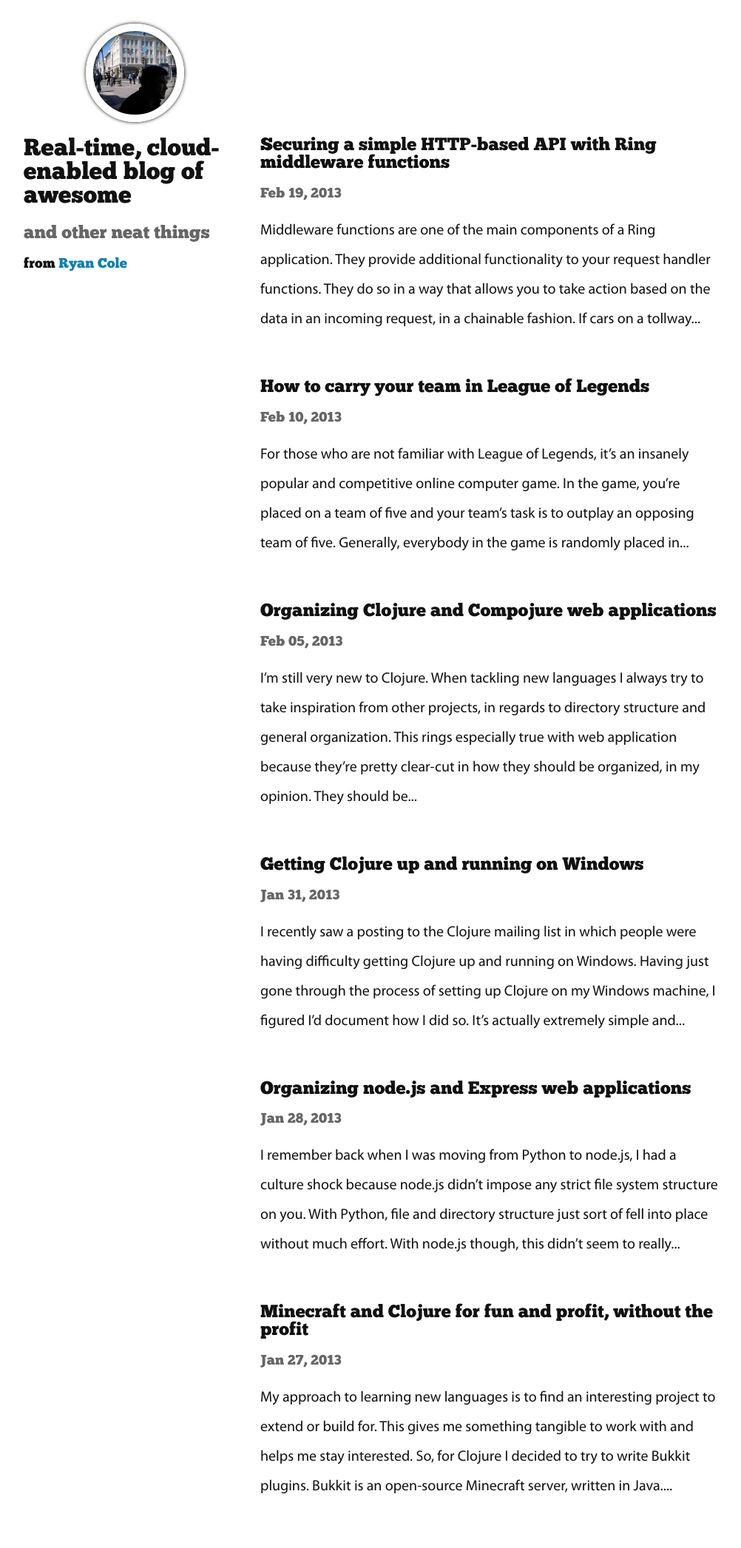
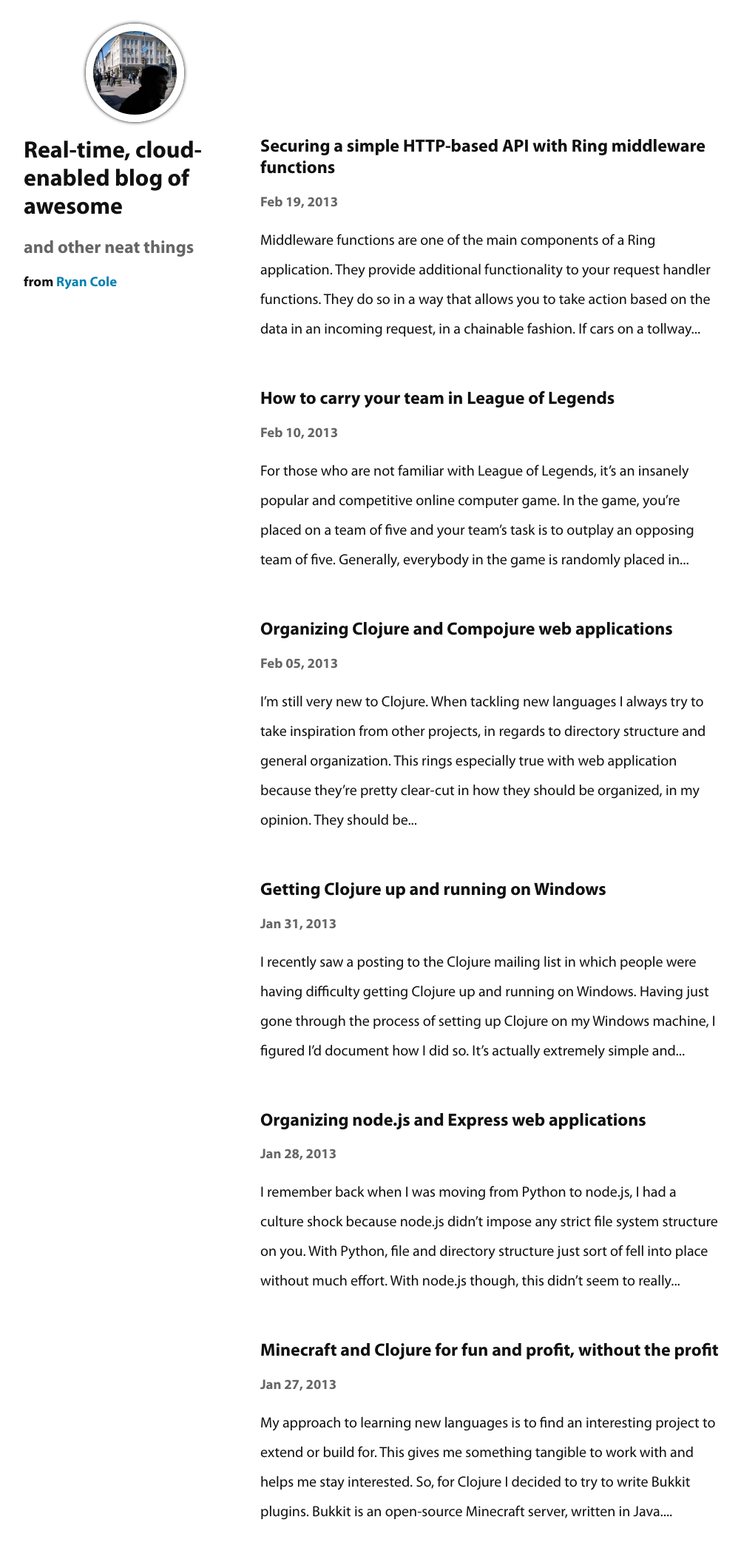
Before and after one commit to ryancole/ryancole.github.com, a Jekyll site: the page built from index.html, in a window 1280 px wide. Shown: the whole page at 74% size, without its empty margins (138-1140 px from the left). Built offline with Jekyll 4.4.1, drawn with Linux system fonts in a browser that asks for light colours; before the commit the page ends 2058 px from its top, so only the background shows below that.

Commit message:
change header font, too

```diff
--- a/static/css/style.css
+++ b/static/css/style.css
@@ -9,8 +9,15 @@
 }
 
 @font-face {
+  font-weight: normal;
   font-family: 'Myriad Pro';
   src: url('/static/font/myriadpro.otf');
+}
+
+@font-face {
+  font-weight: bold;
+  font-family: 'Myriad Pro';
+  src: url('/static/font/myriadpro-bold.otf');
 }
 
 html {
@@ -31,8 +38,8 @@ pre {
 }
 
 h1, h2, h3 {
-  font-weight: normal;
-  font-family: 'Chunk';
+  font-weight: bold;
+  font-family: 'Myriad pro';
 }
 
 a {
```
